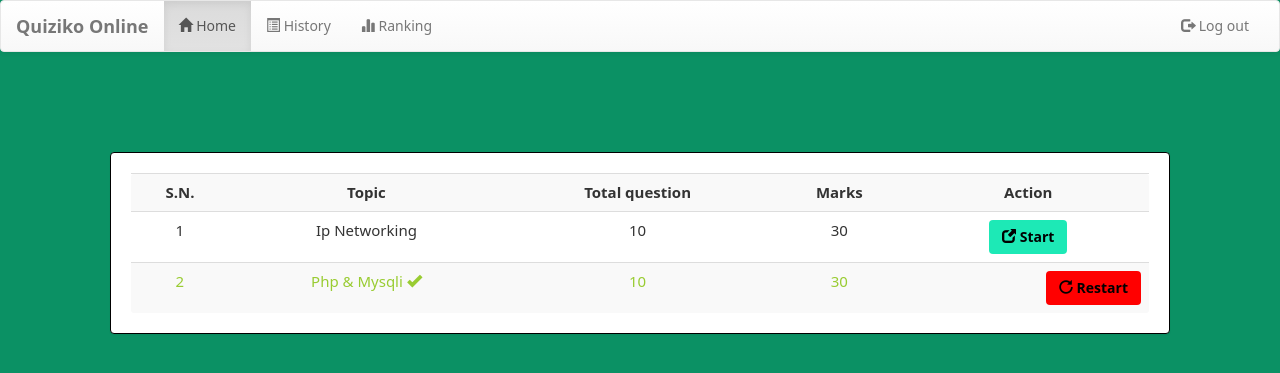
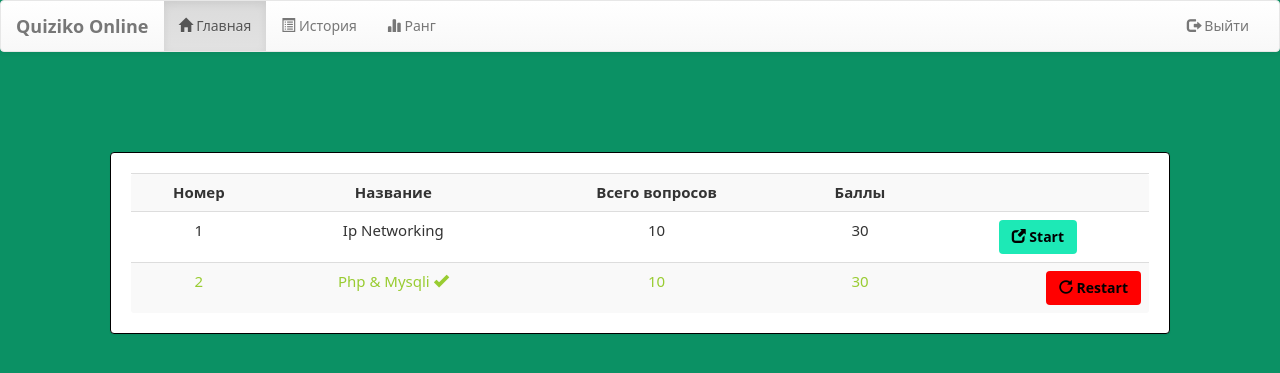
Before and after one commit to Oldsmob1le/quiz, a PHP site: page /welcome.php?q=1 in a window 1280 px wide. Shown: the top 373 px of the page. Run offline with PHP 8.4, Linux system fonts and the light colour scheme; a user stored in the database is signed in; data comes from the database, SQL or seed files in the repository.

Commit message:
fix welcomePage

```diff
--- a/css/index.css
+++ b/css/index.css
@@ -1,7 +1,7 @@
 body { line-height: 1; margin: auto; padding: auto; }
 html, body { width: 100%; height: 100%; overflow: hidden; }
 a:link { text-decoration: none; }
-.intro { position: absolute; left: 0; top:20%; padding: 0 20px;  width: 100%;  text-align: center; }
+.intro { position: absolute; left: 0; top:20%;  width: 100%;  text-align: center; }
   h1 {
     color: #fff;
     text-transform: uppercase;
@@ -100,9 +100,6 @@ a:link { text-decoration: none; }
   }
 
   @media only screen and (max-width: 568px) {
-    .intro {
-      padding: 0 10px;
-    }
     h1 {
       font-size: 30px;
     }
--- a/welcome.php
+++ b/welcome.php
@@ -40,16 +40,15 @@
         <a class="navbar-brand" href="#"><b>Quiziko Online</b></a>
         </div>
 
-        <!-- Collect the nav links, forms, and other content for toggling -->
         <div class="collapse navbar-collapse" id="bs-example-navbar-collapse-1">
         <ul class="nav navbar-nav">
-            <li <?php if(@$_GET['q']==1) echo'class="active"'; ?> ><a href="welcome.php?q=1"><span class="glyphicon glyphicon-home" aria-hidden="true"></span>&nbsp;Home<span class="sr-only">(current)</span></a></li>
-            <li <?php if(@$_GET['q']==2) echo'class="active"'; ?>> <a href="welcome.php?q=2"><span class="glyphicon glyphicon-list-alt" aria-hidden="true"></span>&nbsp;History</a></li>
-            <li <?php if(@$_GET['q']==3) echo'class="active"'; ?>> <a href="welcome.php?q=3"><span class="glyphicon glyphicon-stats" aria-hidden="true"></span>&nbsp;Ranking</a></li>
+            <li <?php if(@$_GET['q']==1) echo'class="active"'; ?> ><a href="welcome.php?q=1"><span class="glyphicon glyphicon-home" aria-hidden="true"></span>&nbsp;Главная<span class="sr-only">(current)</span></a></li>
+            <li <?php if(@$_GET['q']==2) echo'class="active"'; ?>> <a href="welcome.php?q=2"><span class="glyphicon glyphicon-list-alt" aria-hidden="true"></span>&nbsp;История</a></li>
+            <li <?php if(@$_GET['q']==3) echo'class="active"'; ?>> <a href="welcome.php?q=3"><span class="glyphicon glyphicon-stats" aria-hidden="true"></span>&nbsp;Ранг</a></li>
 
         </ul>
         <ul class="nav navbar-nav navbar-right">
-        <li <?php echo''; ?> > <a href="logout.php?q=welcome.php"><span class="glyphicon glyphicon-log-out" aria-hidden="true"></span>&nbsp;Log out</a></li>
+        <li <?php echo''; ?> > <a href="logout.php?q=welcome.php"><span class="glyphicon glyphicon-log-out" aria-hidden="true"></span>&nbsp;Выйти</a></li>
         </ul>
 
 
@@ -66,7 +65,7 @@
                 {
                     $result = mysqli_query($con,"SELECT * FROM quiz ORDER BY date DESC") or die('Error');
                     echo  '<div class="panel"><div class="table-responsive"><table class="table table-striped title1">
-                    <tr><td><center><b>S.N.</b></center></td><td><center><b>Topic</b></center></td><td><center><b>Total question</b></center></td><td><center><b>Marks</center></b></td><td><center><b>Action</b></center></td></tr>';
+                    <tr><td><center><b>Номер</b></center></td><td><center><b>Название</b></center></td><td><center><b>Всего вопросов</b></center></td><td><center><b>Баллы</center></b></td><td><center><b></b></center></td></tr>';
                     $c=1;
                     while($row = mysqli_fetch_array($result)) {
                         $title = $row['title'];
```
